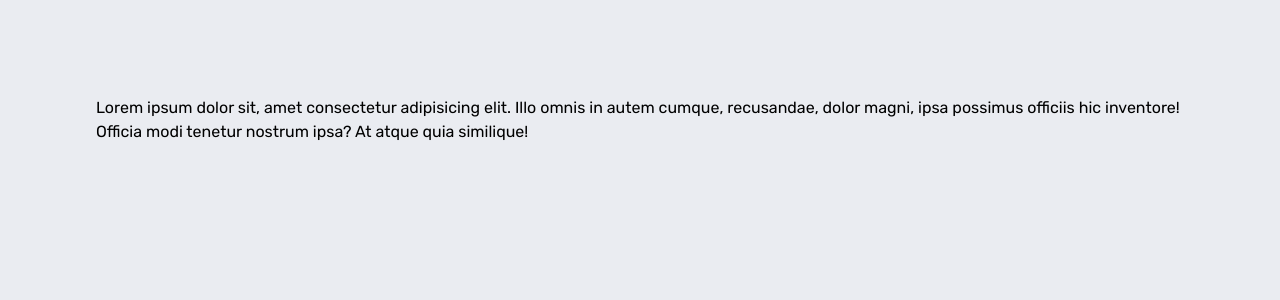
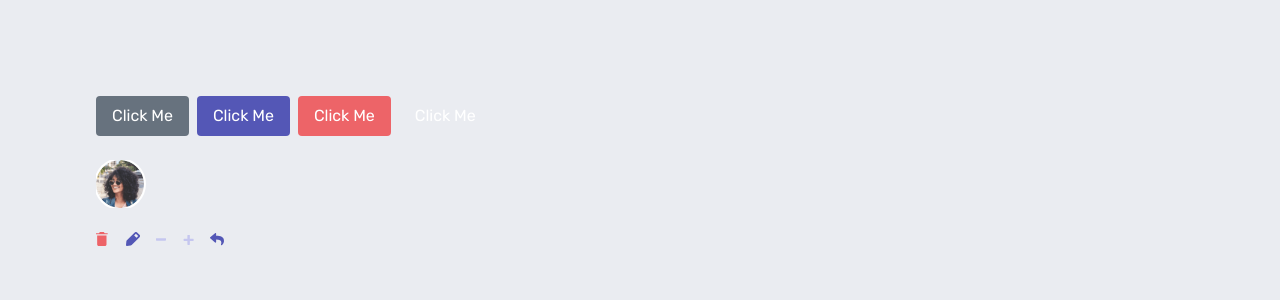
Before and after one commit to clsjunnior/next-interactive-comments, a Next.js app: page / in a window 1280 px wide. Shown: the top 300 px of the page. Built offline with nearby package versions, Linux system fonts and the light colour scheme.

Commit message:
feat: test implentatiom

```diff
--- a/app/page.tsx
+++ b/app/page.tsx
@@ -1,10 +1,38 @@
+'use client'
+
+import AvatarAtom from '@/components/atoms/avatarAtom/avatarAtom.component'
+import ButtonAtom from '@/components/atoms/buttonAtom/buttonAtom.component'
+import Icon from '@/components/atoms/iconAtom/iconAtom.component'
 
 export default function Home() {
+  const handleClick = () => {}
+
   return (
-    <main className="flex min-h-screen flex-col items-center justify-between p-24">
-      <p>
-				Lorem ipsum dolor sit, amet consectetur adipisicing elit. Illo omnis in autem cumque, recusandae, dolor magni, ipsa possimus officiis hic inventore! Officia modi tenetur nostrum ipsa? At atque quia similique!
-			</p>
+    <main className="flex flex-col items-start justify-between p-24">
+      <div className="flex flex-col gap-6">
+        <div className="flex gap-2">
+          <ButtonAtom colorType="grayish" onClick={handleClick}>
+            Click Me
+          </ButtonAtom>
+          <ButtonAtom colorType="blue" onClick={handleClick}>
+            Click Me
+          </ButtonAtom>
+          <ButtonAtom colorType="danger" onClick={handleClick}>
+            Click Me
+          </ButtonAtom>
+          <ButtonAtom onClick={handleClick} isLink>
+            Click Me
+          </ButtonAtom>
+        </div>
+        <AvatarAtom imageUrl={'./avatars/image-amyrobson.png'} altText="alt" />
+        <div className="flex items-center gap-4">
+          <Icon type="delete" width={14} height={14} fill="#ED6368" />
+          <Icon type="edit" width={14} height={14} fill="#5357B6" />
+          <Icon type="minus" width={11} height={3} fill="#C5C6EF" />
+          <Icon type="plus" width={11} height={11} fill="#C5C6EF" />
+          <Icon type="reply" width={14} height={13} fill="#5357B6" />
+        </div>
+      </div>
     </main>
   )
 }
```
Also changed, not shown: 1 other file (tests, documents, lock files or other folders).
